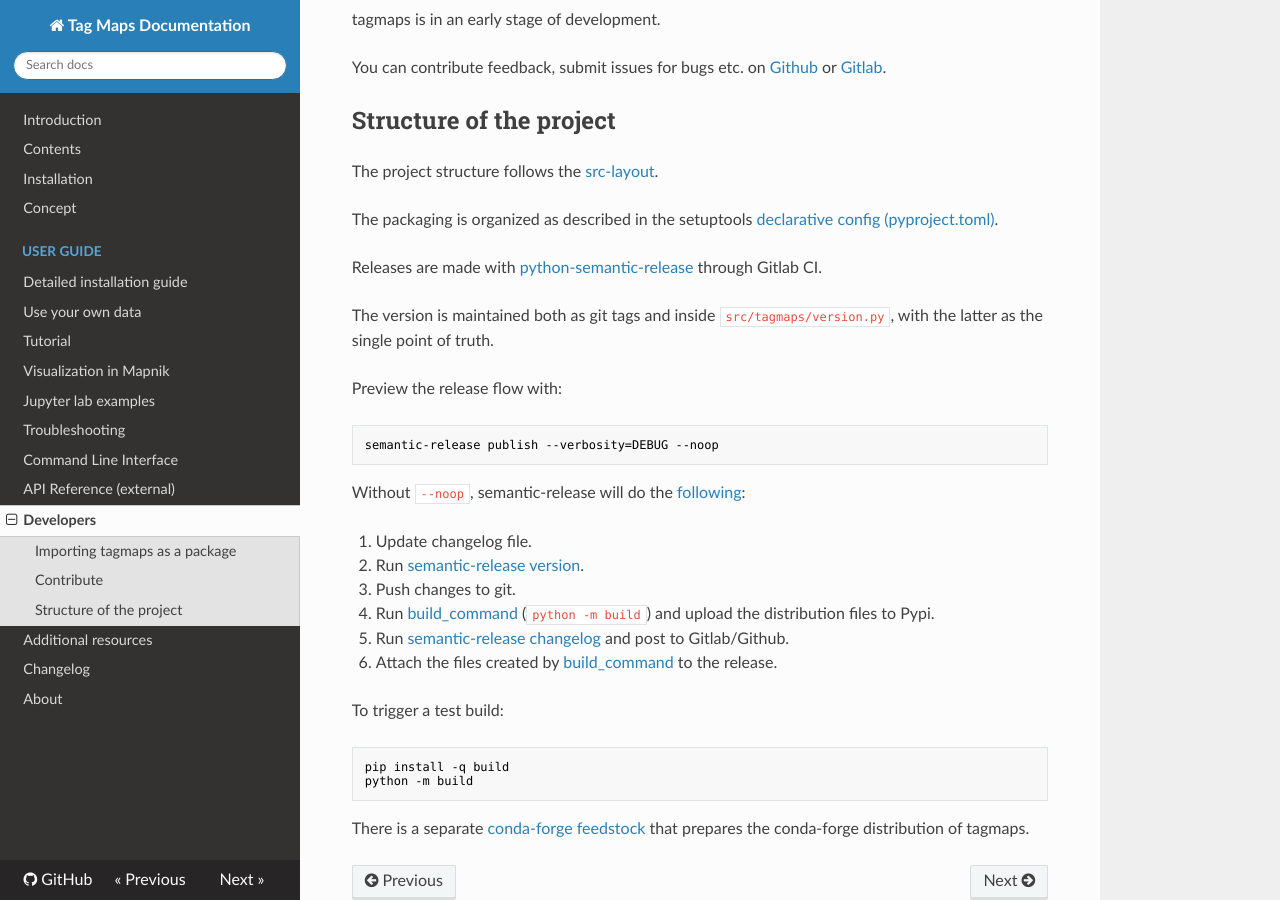
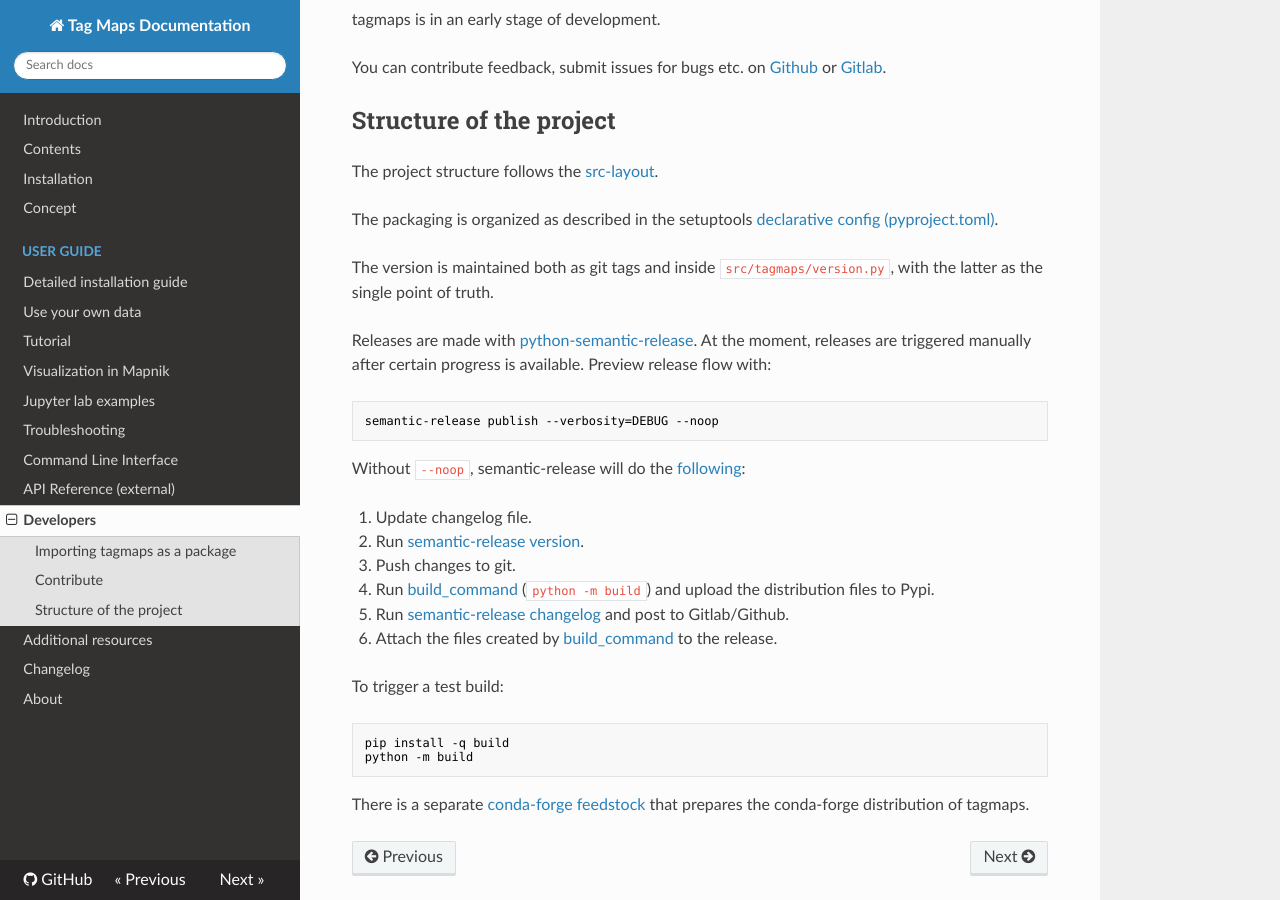
Before and after one commit to Sieboldianus/TagMaps, an MkDocs documentation site: the page built from docs/developers.md, in a window 1280 px wide and 900 px high, scrolled down 544 px. Built offline with MkDocs 1.6.1, drawn with Linux system fonts in a browser that asks for light colours; nearby versions of some CDN libraries.

Commit message:
Clarify manual release flow

````diff
--- a/docs/developers.md
+++ b/docs/developers.md
@@ -29,11 +29,11 @@
 
 The packaging is organized as described in the setuptools [declarative config (pyproject.toml)](https://setuptools.pypa.io/en/latest/userguide/pyproject_config.html).
 
-Releases are made with [python-semantic-release](https://github.com/python-semantic-release/python-semantic-release) through Gitlab CI.
-
 The version is maintained both as git tags and inside `src/tagmaps/version.py`, with the latter as the single point of truth.
 
-Preview the release flow with:
+Releases are made with [python-semantic-release](https://github.com/python-semantic-release/python-semantic-release). At the
+moment, releases are triggered manually after certain progress is available. Preview release flow with:
+
 ```bash
 semantic-release publish --verbosity=DEBUG --noop
 ```
````
